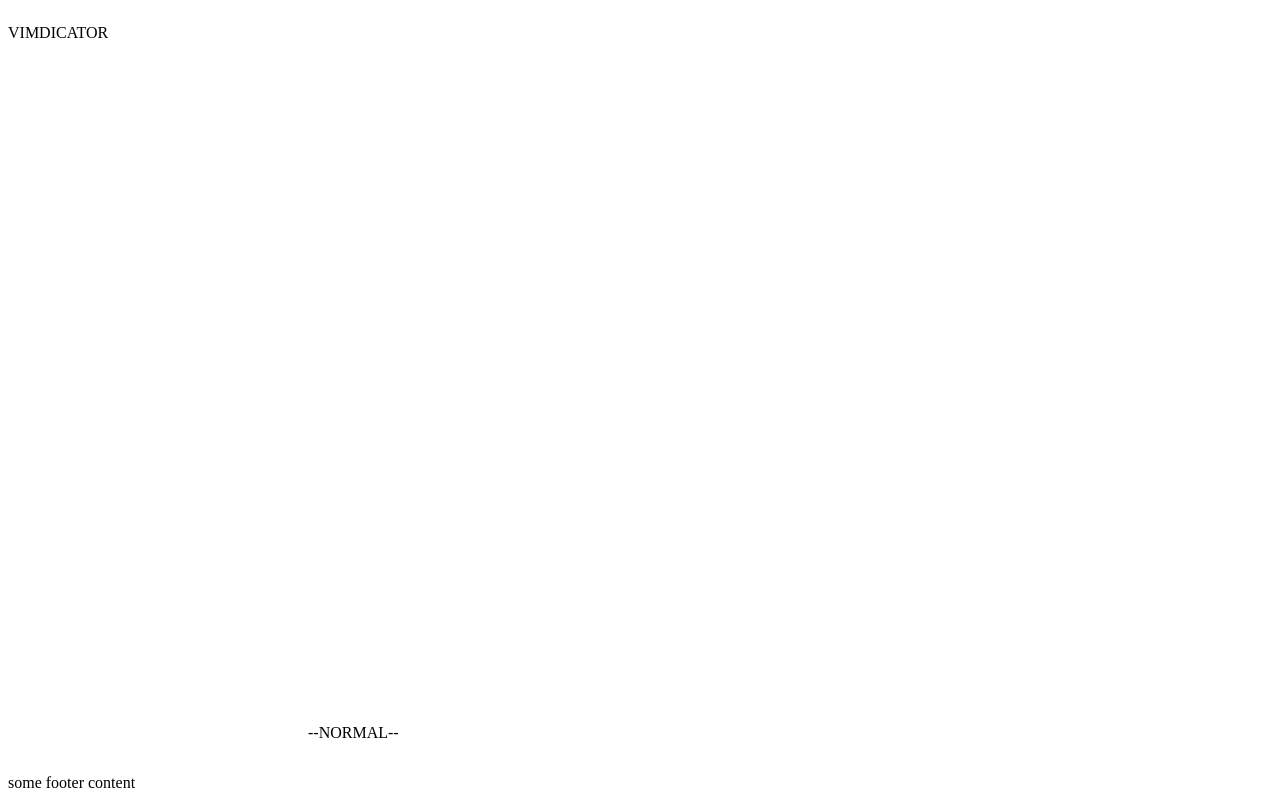
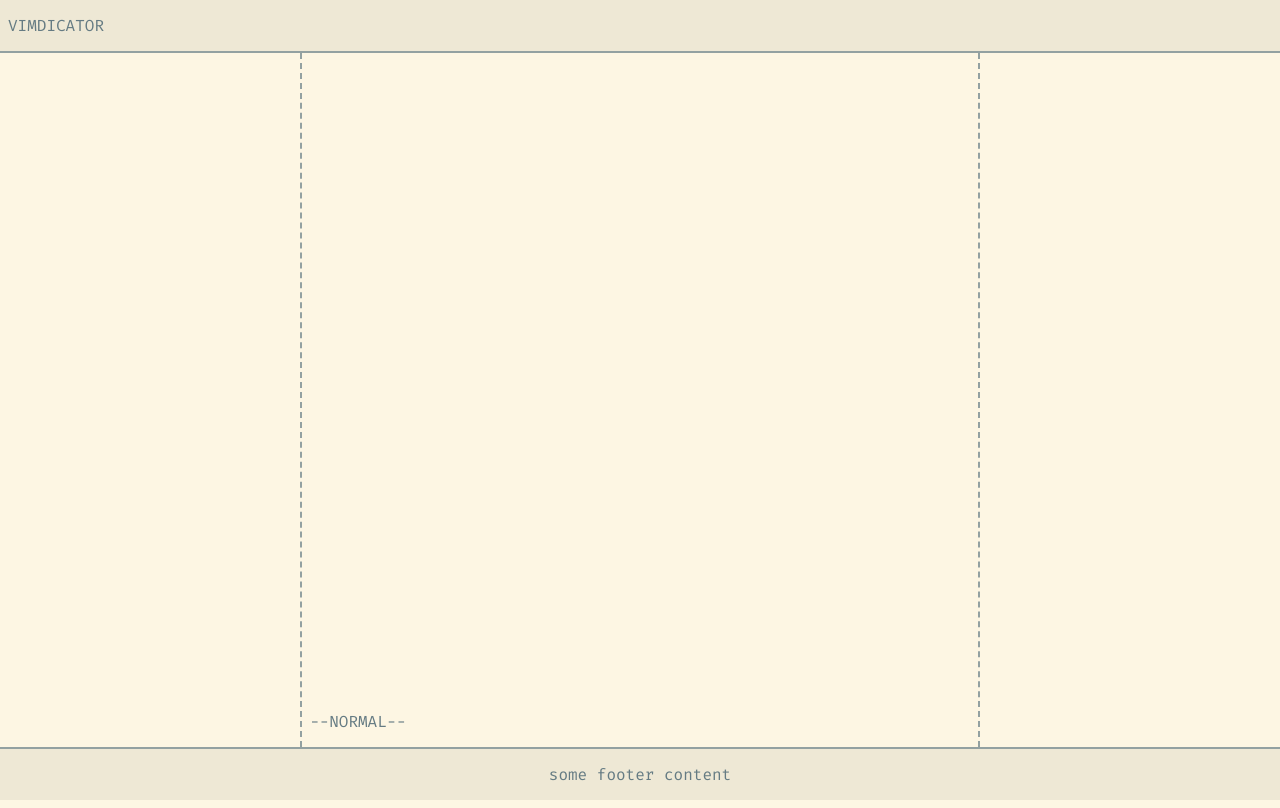
Before and after one commit to pm0u/Q1-proj-vimulator, a website: page html/index.html in a window 1280 px wide. Drawn offline with Linux system fonts and the light colour scheme.

Commit message:
colors, layout ok. need to do separate divs in command bar for column, etc

```diff
--- a/html/index.html
+++ b/html/index.html
@@ -4,6 +4,7 @@
 <head>
   <meta charset="utf-8">
   <title>VIMDICATOR</title>
+  <link href="https://fonts.googleapis.com/css?family=Fira+Mono" rel="stylesheet">
   <link rel="stylesheet" href="style.css">
   <script type="text/javascript" src="../src/main.js">
   </script>
--- a/html/style.css
+++ b/html/style.css
@@ -9,16 +9,22 @@
   /* base00 default text color/fg */
   --fg: #657b83;
   /* base01 = higlighted/emphasized text */
-  --fg-highlights: #586e75
+  --fg-highlights: #586e75;
 }
+
+
 
 html, body {
   width: 100%;
   height: 100%;
+  font-family: 'Fira Mono', monospace;
+  color: var(--fg);
 }
 
 body {
+  margin: 0;
   display: grid;
+  background: var(--bg);
   grid-template-areas: 'header header header'
                         'lessons vim hints'
                         'footer footer footer';
@@ -28,6 +34,8 @@ body {
 }
 
 div#vim-content {
+  border-left: 2px dashed var(--base1);
+  border-right: 2px dashed var(--base1);
   grid-area: vim;
   display: grid;
   grid-template-areas: 'vim'
@@ -41,10 +49,16 @@ div#lessons {
 
 footer {
   grid-area: footer;
+  text-align: center;
+  background: var(--bg-highlights);
+  border-top: 2px solid var(--base1);
 }
 
 header {
+  padding: 0 .5em 0 .5em;
   grid-area: header;
+  background: var(--bg-highlights);
+  border-bottom: 2px solid var(--base1);
 }
 
 div#hints {
@@ -57,4 +71,5 @@ div#vim-text {
 
 div#command-bar {
   grid-area: command-bar;
+  padding: 0 .5em 0 .5em;
 }
```
